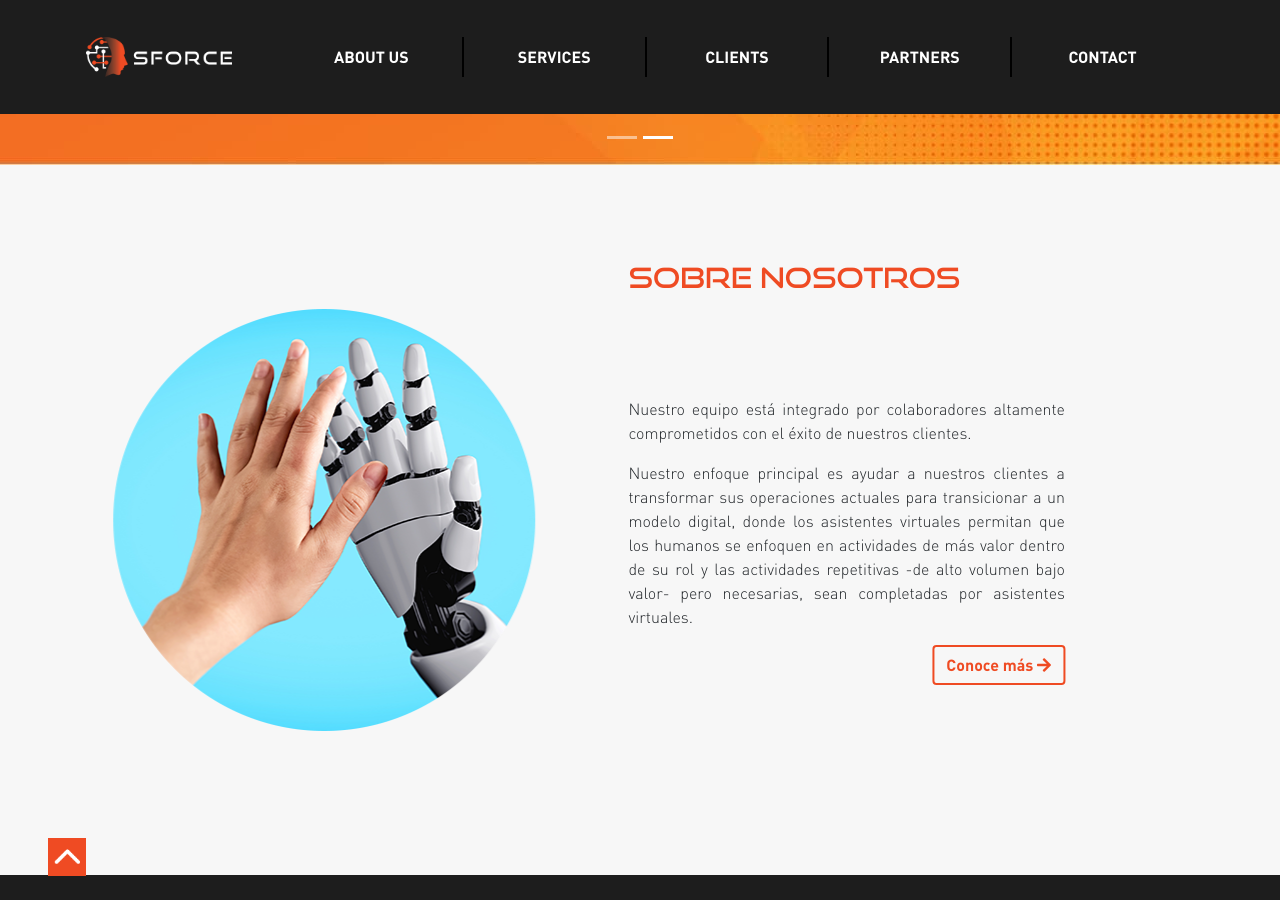
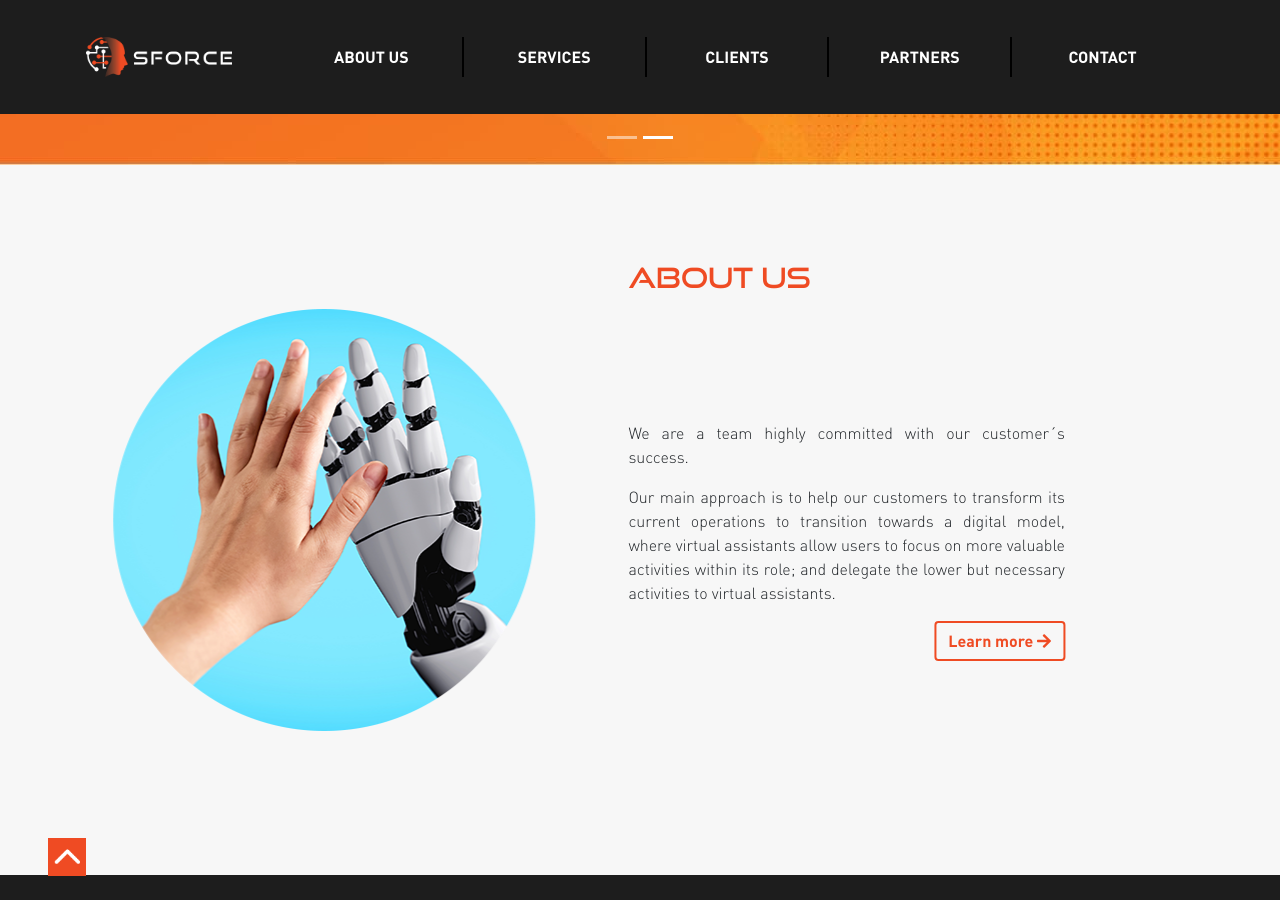
Before and after one commit to smartforcemx/sforce-jekyll, a Jekyll site: the page built from en/index.html, in a window 1280 px wide and 900 px high, scrolled down 549 px. Built offline with Jekyll 4.4.1, drawn with Linux system fonts in a browser that asks for light colours; nearby versions of some CDN libraries.

Commit message:
Finished english version for about us

```diff
--- a/_data/about_us.yml
+++ b/_data/about_us.yml
@@ -0,0 +1,32 @@
+es:
+  nosotros_titulo:
+    text: "SOBRE NOSOTROS"
+  nosotros1_titulo:
+    text: "Nuestro equipo está integrado por colaboradores
+    altamente comprometidos con el éxito de nuestros clientes."
+  nosotros1_1_titulo:
+    text: "Nuestro enfoque principal es ayudar a nuestros
+    clientes a transformar sus operaciones actuales para
+    transicionar a un modelo digital, donde los asistentes
+    virtuales permitan que los humanos se enfoquen en
+    actividades de más valor dentro de su rol y las actividades
+    repetitivas -de alto volumen bajo valor- pero necesarias,
+    sean completadas por asistentes virtuales."
+  nosotros1_2_titulo:
+    text: "Conoce más "
+
+en:
+  nosotros_titulo:
+    text: "ABOUT US"
+  nosotros1_titulo:
+    text: "We are a team highly committed with our customer´s
+    success."
+  nosotros1_1_titulo:
+    text: "Our main approach is to help our customers to
+    transform its current operations to transition towards a
+    digital model, where virtual assistants allow users to
+    focus on more valuable activities within its role; and
+    delegate the lower but necessary activities to virtual
+    assistants."
+  nosotros1_2_titulo:
+    text: "Learn more "
--- a/_includes/about-us.html
+++ b/_includes/about-us.html
@@ -5,26 +5,17 @@
         </div>
         <div class="col-md-6 col-sm-12 d-flex justify-content-center">
             <div class="elemento-t row col-10 dinpro-light">
-                <h3 class="txt-color-primary good-times-rg">SOBRE NOSOTROS</h3>
+                <h3 class="txt-color-primary good-times-rg">{{site.data.about_us[page.lang]['nosotros_titulo']['text']}}</h3>
                 <div class="pr-md-5 pr-sm-0">
                     <p class="text-justify">
-                        Nuestro equipo está integrado por colaboradores altamente comprometidos con el éxito de
-                        nuestros clientes.
+                        {{site.data.about_us[page.lang]['nosotros1_titulo']['text']}}
                     </p>
                     <p class="text-justify">
-                        Nuestro enfoque principal es ayudar a nuestros clientes a transformar sus operaciones
-                        actuales para transicionar
-                        a un modelo digital, donde los asistentes virtuales permitan que los humanos se enfoquen
-                        en
-                        actividades de más
-                        valor dentro de su rol y las actividades repetitivas -de alto volumen bajo valor- pero
-                        necesarias,
-                        sean completadas por asistentes virtuales.
+                        {{site.data.about_us[page.lang]['nosotros1_1_titulo']['text']}}
                     </p>
                     <div class="col pr-0 mr-0">
                         <a class="btn btn-outline-primary float-right border-primary dinpro-bold"
-                            href="nosotros">Conoce
-                            más <i class="fas fa-arrow-right"></i></a>
+                            href="nosotros">{{site.data.about_us[page.lang]['nosotros1_2_titulo']['text']}}<i class="fas fa-arrow-right"></i></a>
                     </div>
                 </div>
             </div>
```
